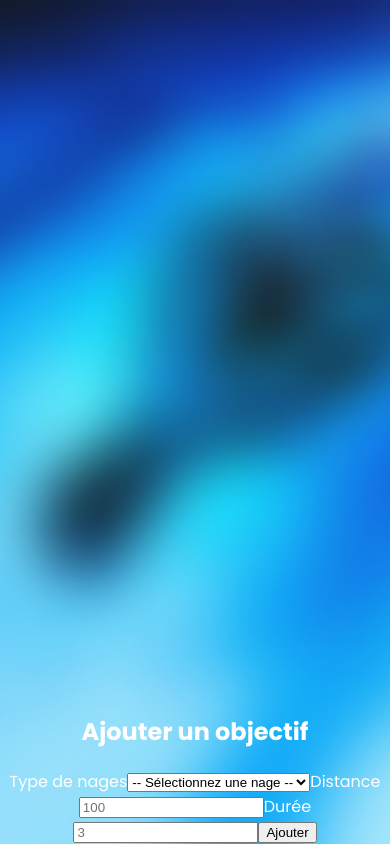
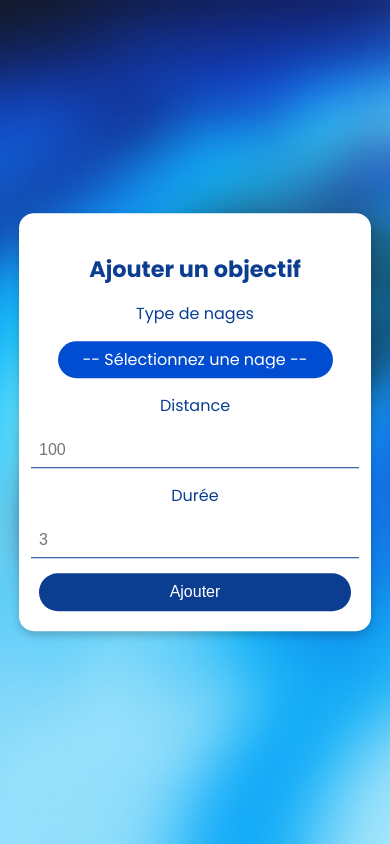
Before and after one commit to FaresBza/swimgoals_travail_bachelor, a Next.js app in the folder swimgoals_frontend/: page /add-objective/1 in a window 390 px wide. Built offline with nearby package versions, Linux system fonts and the light colour scheme.

Commit message:
Form Objective style responsive v1

```diff
--- a/swimgoals_frontend/src/app/add-objective/[id]/FormObjective.tsx
+++ b/swimgoals_frontend/src/app/add-objective/[id]/FormObjective.tsx
@@ -5,6 +5,9 @@ import { useRouter, useParams } from "next/navigation";
 import useObjectiveApi from "@/app/hooks/useObjectiveApi";
 import useLocalStorage from "@/app/hooks/useLocalStorage";
 import SwimMapping from "@/app/mapping/SwimMapping";
+
+import './../../styles/FormObjective.scss'
+
 const FormObjective = () => {
     const router = useRouter();
     const { id } = useParams(); // id du nageur
@@ -36,7 +39,7 @@ const FormObjective = () => {
     };
 
     return (
-        <div className="container">
+        <div className="add-objective-container">
             <main className="main-container">
                 <div className="add-objective-card">
                     <h2 className="title-card">Ajouter un objectif</h2>
@@ -61,7 +64,7 @@ const FormObjective = () => {
                             ))}
                         </select>
 
-                        <label className="label-group">Distance</label>
+                        <label className="label-objective">Distance</label>
                         <input
                             type="number"
                             className="input-objectives"
--- /dev/null
+++ b/swimgoals_frontend/src/app/styles/FormObjective.scss
@@ -0,0 +1,124 @@
+@use 'variables';
+
+.add-objective-container {
+    position: fixed;
+    top: 50%;
+    left: 50%;
+    transform: translate(-50%, -50%);
+    padding: 20px;
+    width: 80%;
+    font-family: variables.$global-font-family;
+
+    .main-container {
+        display: flex;
+        flex-direction: column;
+        align-items: center;
+        justify-content: center;
+
+        .add-objective-card {
+            background: variables.$white;
+            border-radius: 15px;
+            padding: 20px;
+            width: 100%;
+            box-shadow: 0 4px 10px rgba(0, 0, 0, 0.2);
+            text-align: center;
+
+            .title-card {
+                font-size: 1.4rem;
+                margin-bottom: 15px;
+                font-weight: 700;
+                color: variables.$global-blue;
+            }
+
+            .form-add-objective {
+                display: flex;
+                flex-direction: column;
+                gap: 15px;
+                align-items: center;
+
+                .label-objective {
+                    font-size: 16px;
+                    color: variables.$global-blue;
+                    text-align: center;
+                    width: 100%;
+                }
+
+                .select-swims {
+                    width: 100%;
+                    max-width: 275px;
+                    padding: 10px 15px;
+                    font-size: 16px;
+                    font-family: variables.$global-font-family;
+                    color: variables.$white;
+                    background-color: variables.$global-blue-medium;
+                    border: none;
+                    border-radius: 25px;
+                    appearance: none;
+                    transition: all 0.3s ease;
+                    text-align: center;
+
+                    &:focus {
+                        outline: none;
+                        border-color: darken(variables.$global-blue, 10%);
+                        box-shadow: 0 0 0 2px rgba(variables.$global-blue, 0.2);
+                    }
+
+                    option {
+                        font-size: 16px;
+                        padding: 10px;
+                        background-color: #000;
+                    }
+                }
+
+                .input-objectives {
+                    width: 100%;
+                    padding: 8px;
+                    font-size: 16px;
+                    border: none;
+                    border-bottom: 1px solid variables.$global-blue;
+                    background: transparent;
+                    outline: none;
+                    color: #333;
+                }
+
+                button {
+                    width: 100%;
+                    padding: 10px;
+                    background-color: variables.$global-blue;
+                    color: white;
+                    border: none;
+                    border-radius: 25px;
+                    font-size: 16px;
+                    cursor: pointer;
+                    transition: background 0.3s;
+
+                    &:hover {
+                        background-color: darken(variables.$global-blue, 10%);
+                    }
+                }
+            }
+        }
+    }
+}
+
+@media screen and (min-width: 570px) {
+
+    .add-objective-container {
+        width: 500px;
+
+        .main-container {
+
+            .add-objective-card {
+                padding: 30px;
+
+                .form-add-objective {
+
+                    .input-objectives,
+                    button {
+                        max-width: 400px;
+                    }
+                }
+            }
+        }
+    }
+}
--- a/swimgoals_frontend/src/app/styles/_variables.scss
+++ b/swimgoals_frontend/src/app/styles/_variables.scss
@@ -16,5 +16,6 @@ $image-background-blur: url('/images/image-principale-v2.jpg') no-repeat center
 $black: #000;
 $white: #fff;
 $global-blue: #0b3d91;
+$global-blue-medium: #004dd1;
 $global-background-card: rgba(255, 255, 255, 0.7);
 $global-background-perf-card: rgba(255, 255, 255, 0.9);
```
